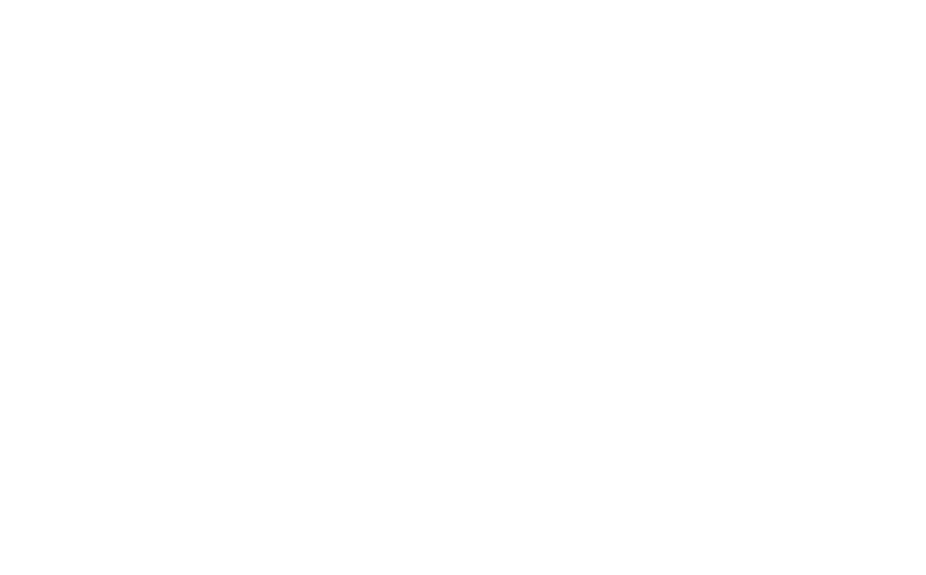
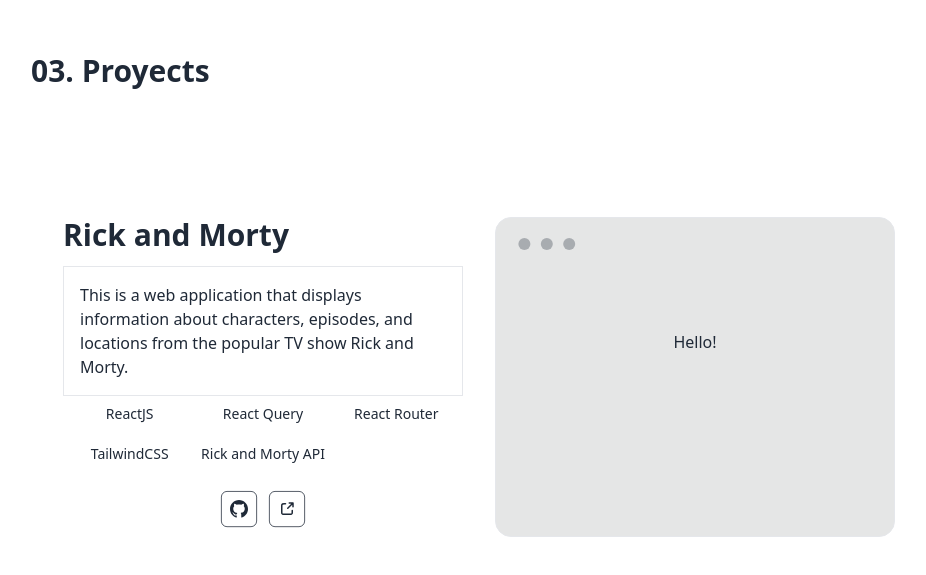
Before and after one commit to josalas21/portfolio-web, a React (Vite) app: page / in a window 1280 px wide. Shown: the part 2127-2702 px from the top of the page, without its empty margins (161-1087 px from the left). Before the commit the page ends 1988 px from the top, so only its background shows below. Built offline with nearby package versions, Linux system fonts and the light colour scheme.

Commit message:
Add Proyects component

```diff
--- a/src/App.jsx
+++ b/src/App.jsx
@@ -1,5 +1,6 @@
 import About from "./components/About";
 import Hero from "./components/Hero";
+import Proyects from "./components/Proyects";
 import Skills from "./components/Skills";
 
 function App() {
@@ -8,6 +9,7 @@
       <Hero />
       <About />
       <Skills />
+      <Proyects />
     </>
   );
 }
--- a/src/assets/index.js
+++ b/src/assets/index.js
@@ -1,4 +1,5 @@
 export { default as CssSvg } from "./svgs/CssSvg";
+export { default as ExternalLinkSvg } from "./svgs/ExternalLinkSvg";
 export { default as GitSvg } from "./svgs/GitSvg";
 export { default as GithubSvg } from "./svgs/GithubSvg";
 export { default as HtmlSvg } from "./svgs/HtmlSvg";
--- /dev/null
+++ b/src/assets/svgs/ExternalLinkSvg.jsx
@@ -0,0 +1,22 @@
+function ExternalLinkSvg() {
+  return (
+    <svg
+      width="24px"
+      height="24px"
+      viewBox="0 0 24 24"
+      fill="transparent"
+      xmlns="http://www.w3.org/2000/svg"
+    >
+      <path
+        id="Vector"
+        d="M10.0002 5H8.2002C7.08009 5 6.51962 5 6.0918 5.21799C5.71547 5.40973 5.40973 5.71547 5.21799 6.0918C5 6.51962 5 7.08009 5 8.2002V15.8002C5 16.9203 5 17.4801 5.21799 17.9079C5.40973 18.2842 5.71547 18.5905 6.0918 18.7822C6.5192 19 7.07899 19 8.19691 19H15.8031C16.921 19 17.48 19 17.9074 18.7822C18.2837 18.5905 18.5905 18.2839 18.7822 17.9076C19 17.4802 19 16.921 19 15.8031V14M20 9V4M20 4H15M20 4L13 11"
+        stroke="currentColor"
+        stroke-width="2"
+        stroke-linecap="round"
+        stroke-linejoin="round"
+      />
+    </svg>
+  );
+}
+
+export default ExternalLinkSvg;
--- /dev/null
+++ b/src/components/Proyects.jsx
@@ -0,0 +1,41 @@
+import { ExternalLinkSvg, GithubSvg, LinkedinSvg } from "../assets/index.js";
+import { PROYECTS } from "../constants.js";
+
+function Proyects() {
+  return (
+    <div className="flex container flex-wrap mx-auto w-3/4 mt-[10rem]">
+      <div className="w-full p-8 h-[30rem] flex flex-wrap ">
+        <h2 className="w-full font-black text-3xl mb-8">03. Proyects</h2>
+        {PROYECTS.map((proyect) => (
+          <div className="w-full flex flex-wrap my-24 justify-evenly gap-y-4">
+            <div className="w-[25rem] h-[20rem] flex flex-wrap">
+              <h3 className="w-full text-3xl font-bold">{proyect.title}</h3>
+              <p className="font-light border self-center p-4">
+                {proyect.description}
+              </p>
+              {proyect.techs.map((tech) => (
+                <span className="text-sm w-1/3 h-[2rem] text-center self-center ">
+                  {tech}
+                </span>
+              ))}
+              <div className="w-full flex justify-center items-center gap-4 scale-75 ">
+                <button className="btn btn-square btn-outline">
+                  <GithubSvg />
+                </button>
+                <button className="btn btn-square btn-outline">
+                  <ExternalLinkSvg />
+                </button>
+              </div>
+            </div>
+
+            <div className="mockup-window border bg-base-300 w-[25rem] h-[20rem] ">
+              <div className="flex justify-center px-4 py-16">Hello!</div>
+            </div>
+          </div>
+        ))}
+      </div>
+    </div>
+  );
+}
+
+export default Proyects;
--- a/src/components/Skills.jsx
+++ b/src/components/Skills.jsx
@@ -10,7 +10,7 @@
 
 function Skills() {
   return (
-    <div className="flex container flex-wrap mx-auto w-3/4 mt-[10rem]">
+    <div className="flex container flex-wrap mx-auto w-3/4 mt-[10rem] text-lg">
       <div className="w-full p-8 h-[10rem] ">
         <h2 className="w-full font-black text-3xl mb-8">02. My stack</h2>
         <p>
@@ -21,7 +21,7 @@
           to embody these qualities in everything that I do.
         </p>
       </div>
-      <div className="flex flex-wrap justify-center items-center w-full p-8 h-[15rem] ">
+      <div className="flex flex-wrap justify-center items-center w-full p-8 h-[15rem] font-bold ">
         <div className="flex flex-wrap w-1/3 gap-4 justify-center text-center ">
           <h3 className="w-full text-2xl">Foundational Technologies</h3>
           <HtmlSvg />
--- /dev/null
+++ b/src/constants.js
@@ -0,0 +1,26 @@
+export const PROYECTS = [
+  {
+    title: "Rick and Morty",
+    description:
+      "This is a web application that displays information about characters, episodes, and locations from the popular TV show Rick and Morty.",
+    techs: [
+      "ReactJS",
+      "React Query",
+      "React Router",
+      "TailwindCSS",
+      "Rick and Morty API",
+    ],
+  },
+  {
+    title: "Ecommerce Product Page",
+    description:
+      "This is a product page built with React. It showcases a product with an image, a title, a price, and a description. Users can add the product to their cart and see the total price of their cart.",
+    techs: ["ReactJS", "TailwindCSS"],
+  },
+  {
+    title: "Portfolio Page",
+    description:
+      "This is my personal front-end portfolio, developed using React. Here, you'll find a showcase of my skills and projects in web interface development.",
+    techs: ["ReactJS", "TailwindCSS", "DaisyUI"],
+  },
+];
```
